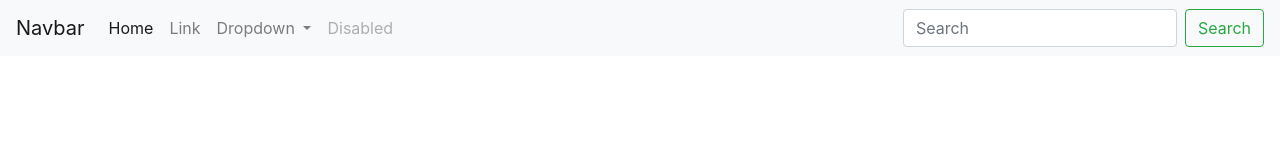
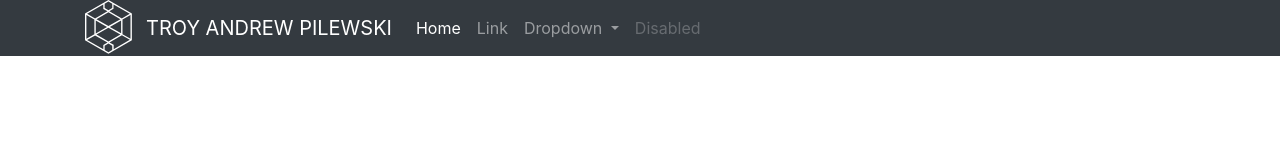
Before and after one commit to troypilewski/troypilewski.github.io, a plain HTML site: page index.html in a window 1280 px wide. Drawn offline with Linux system fonts and the light colour scheme.

Commit message:
Updated index.html
Changed the bg-color to dark; Added svg brand image; Formatted brand text

```diff
--- a/index.html
+++ b/index.html
@@ -1,5 +1,6 @@
 <!doctype html>
 <html lang="en">
+
 <head>
 	<!-- Required meta tags -->
 	<meta charset="utf-8">
@@ -11,10 +12,55 @@
 
 	<title>Troy Andrew Pilewski</title>
 </head>
+
 <body>
-		<nav class="navbar navbar-expand-lg navbar-light bg-light">
-			<a class="navbar-brand" href="#">Navbar</a>
-			<button class="navbar-toggler" type="button" data-toggle="collapse" data-target="#navbarSupportedContent" aria-controls="navbarSupportedContent" aria-expanded="false" aria-label="Toggle navigation">
+	<div class="container-fluid bg-dark">
+		<div class="container">
+			<nav class="navbar navbar-expand-lg navbar-dark bg-dark">
+				<!-- <div data-svg-id="24a9dcbb9b6b455e8a3189b0b9136026.svg" data-svg-type="color" data-display-mode="legacyFit"
+				 data-viewbox="0 0 200 200" data-preserve-viewbox="ignore" style="left: 0px; width: 73px; position: absolute; top: 0px;"
+				 class="style-j0iemzyo" id="comp-ixv0a7ia">
+					<div style="opacity:1" class="style-j0iemzyo_comp-ixv0a7ia style-j0iemzyo_non-scaling-stroke style-j0iemzyosvg" id="comp-ixv0a7iasvg">
+						<svg viewBox="39 30 122 140" xmlns="http://www.w3.org/2000/svg" data-type="color" role="img" preserveAspectRatio="xMidYMid meet"
+						 style="">
+							<g>
+								<path d="M161 65l-47.5-27.3L100 30l-13.5 7.7L39 65v70l47.5 27.3L100 170l13.5-7.7L161 135V65zm-24.4 54V81l20.8-11.8v61.7L136.6 119zm-26.7 41.3l-9.9 5.6-9.9-5.6V149l9.9-5.6 9.9 5.6v11.3zm-41.1-40.4L100 102l31.2 17.9-31.2 18-31.2-18zm-26.2 11V69.1L63.4 81v37.9l-20.8 12zM67 83.1L96.4 100 67 116.9V83.1zm23.1-43.4l9.9-5.6 9.9 5.6V51l-9.9 5.6-9.9-5.6V39.7zm41.1 40.4L100 98 68.8 80.1l31.2-18 31.2 18zM103.6 100L133 83.1v33.7L103.6 100zm52-33.9l-20.8 11.8-32.5-18.7 10.9-6.3V41.7l42.4 24.4zm-58.1-6.7L65.2 77.9 44.4 66.1l42.2-24.2v11.3l10.9 6.2zm-53.1 74.5l20.8-11.8 32.5 18.7-11 6.2v11.3l-42.3-24.4zm58.1 6.7l32.5-18.7 20.8 11.8-42.2 24.3v-11.3l-11.1-6.1z"
+								 fill="#51daa9" data-color="1"></path>
+							</g>
+						</svg>
+					</div>
+					<a href="http://troypilewski.wixsite.com/resume" target="_self" style="cursor:pointer" id="comp-ixv0a7ialink"
+					 class="style-j0iemzyolink"></a>
+					<style>
+						.style-j0iemzyo_comp-ixv0a7ia svg [data-color="1"] {
+							/* fill: rgba(171, 149, 103, 1); */
+							fill: rgba(255, 255, 255, 1);
+						}
+					</style>
+				</div> -->
+
+				<a class="navbar-brand" href="#" style="padding: 0 0 0 45px; text-transform: uppercase;">
+					<div data-svg-id="24a9dcbb9b6b455e8a3189b0b9136026.svg" data-svg-type="color" data-display-mode="legacyFit"
+					 data-viewbox="0 0 100 100" data-preserve-viewbox="ignore" style="left: 0px; width: 73px; position: absolute; top: 0px;"
+					 class="style-j0iemzyo" id="comp-ixv0a7ia">
+						<div style="opacity:1" class="style-j0iemzyo_comp-ixv0a7ia style-j0iemzyo_non-scaling-stroke style-j0iemzyosvg"
+						 id="comp-ixv0a7iasvg">
+							<svg viewBox="39 30 190 150" xmlns="http://www.w3.org/2000/svg" data-type="color" role="img" preserveAspectRatio="xMidYMid meet"
+							 style="">
+								<g>
+									<!-- <path d="M161 65l-47.5-27.3L100 30l-13.5 7.7L39 65v70l47.5 27.3L100 170l13.5-7.7L161 135V65zm-24.4 54V81l20.8-11.8v61.7L136.6 119zm-26.7 41.3l-9.9 5.6-9.9-5.6V149l9.9-5.6 9.9 5.6v11.3zm-41.1-40.4L100 102l31.2 17.9-31.2 18-31.2-18zm-26.2 11V69.1L63.4 81v37.9l-20.8 12zM67 83.1L96.4 100 67 116.9V83.1zm23.1-43.4l9.9-5.6 9.9 5.6V51l-9.9 5.6-9.9-5.6V39.7zm41.1 40.4L100 98 68.8 80.1l31.2-18 31.2 18zM103.6 100L133 83.1v33.7L103.6 100zm52-33.9l-20.8 11.8-32.5-18.7 10.9-6.3V41.7l42.4 24.4zm-58.1-6.7L65.2 77.9 44.4 66.1l42.2-24.2v11.3l10.9 6.2zm-53.1 74.5l20.8-11.8 32.5 18.7-11 6.2v11.3l-42.3-24.4zm58.1 6.7l32.5-18.7 20.8 11.8-42.2 24.3v-11.3l-11.1-6.1z"
+									 fill="#51daa9" data-color="1"></path> -->
+									 <path d="M161 65l-47.5-27.3L100 30l-13.5 7.7L39 65v70l47.5 27.3L100 170l13.5-7.7L161 135V65zm-24.4 54V81l20.8-11.8v61.7L136.6 119zm-26.7 41.3l-9.9 5.6-9.9-5.6V149l9.9-5.6 9.9 5.6v11.3zm-41.1-40.4L100 102l31.2 17.9-31.2 18-31.2-18zm-26.2 11V69.1L63.4 81v37.9l-20.8 12zM67 83.1L96.4 100 67 116.9V83.1zm23.1-43.4l9.9-5.6 9.9 5.6V51l-9.9 5.6-9.9-5.6V39.7zm41.1 40.4L100 98 68.8 80.1l31.2-18 31.2 18zM103.6 100L133 83.1v33.7L103.6 100zm52-33.9l-20.8 11.8-32.5-18.7 10.9-6.3V41.7l42.4 24.4zm-58.1-6.7L65.2 77.9 44.4 66.1l42.2-24.2v11.3l10.9 6.2zm-53.1 74.5l20.8-11.8 32.5 18.7-11 6.2v11.3l-42.3-24.4zm58.1 6.7l32.5-18.7 20.8 11.8-42.2 24.3v-11.3l-11.1-6.1z"
+									 fill="#ffffff" data-color="1"></path>
+								</g>
+							</svg>
+						</div>
+					</div>
+					<!-- <img src="/docs/4.1/assets/brand/bootstrap-solid.svg" width="30" height="30" class="d-inline-block align-top" alt=""> -->
+					Troy Andrew Pilewski
+				</a>
+				<button class="navbar-toggler" type="button" data-toggle="collapse" data-target="#navbarSupportedContent"
+				 aria-controls="navbarSupportedContent" aria-expanded="false" aria-label="Toggle navigation">
 					<span class="navbar-toggler-icon"></span>
 				</button>
 
@@ -27,7 +73,8 @@
 							<a class="nav-link" href="#">Link</a>
 						</li>
 						<li class="nav-item dropdown">
-						<a class="nav-link dropdown-toggle" href="#" id="navbarDropdown" role="button" data-toggle="dropdown" aria-haspopup="true" aria-expanded="false">
+							<a class="nav-link dropdown-toggle" href="#" id="navbarDropdown" role="button" data-toggle="dropdown"
+							 aria-haspopup="true" aria-expanded="false">
 								Dropdown
 							</a>
 							<div class="dropdown-menu" aria-labelledby="navbarDropdown">
@@ -41,12 +88,15 @@
 							<a class="nav-link disabled" href="#">Disabled</a>
 						</li>
 					</ul>
-				<form class="form-inline my-2 my-lg-0">
+
+					<!-- <form class="form-inline my-2 my-lg-0">
 					<input class="form-control mr-sm-2" type="search" placeholder="Search" aria-label="Search">
 					<button class="btn btn-outline-success my-2 my-sm-0" type="submit">Search</button>
-				</form>
+				</form> -->
 				</div>
 			</nav>
+		</div>
+	</div>
 
 	<!-- Optional JavaScript -->
 	<!-- jQuery first, then Popper.js, then Bootstrap JS -->
@@ -57,4 +107,5 @@
 	<!-- <script src="https://stackpath.bootstrapcdn.com/bootstrap/4.1.3/js/bootstrap.min.js" integrity="sha384-ChfqqxuZUCnJSK3+MXmPNIyE6ZbWh2IMqE241rYiqJxyMiZ6OW/JmZQ5stwEULTy" crossorigin="anonymous"></script> -->
 	<script src="js\bootstrap.min.js"></script>
 </body>
+
 </html>
```
Lines whose indentation alone changed are shown as unchanged.
